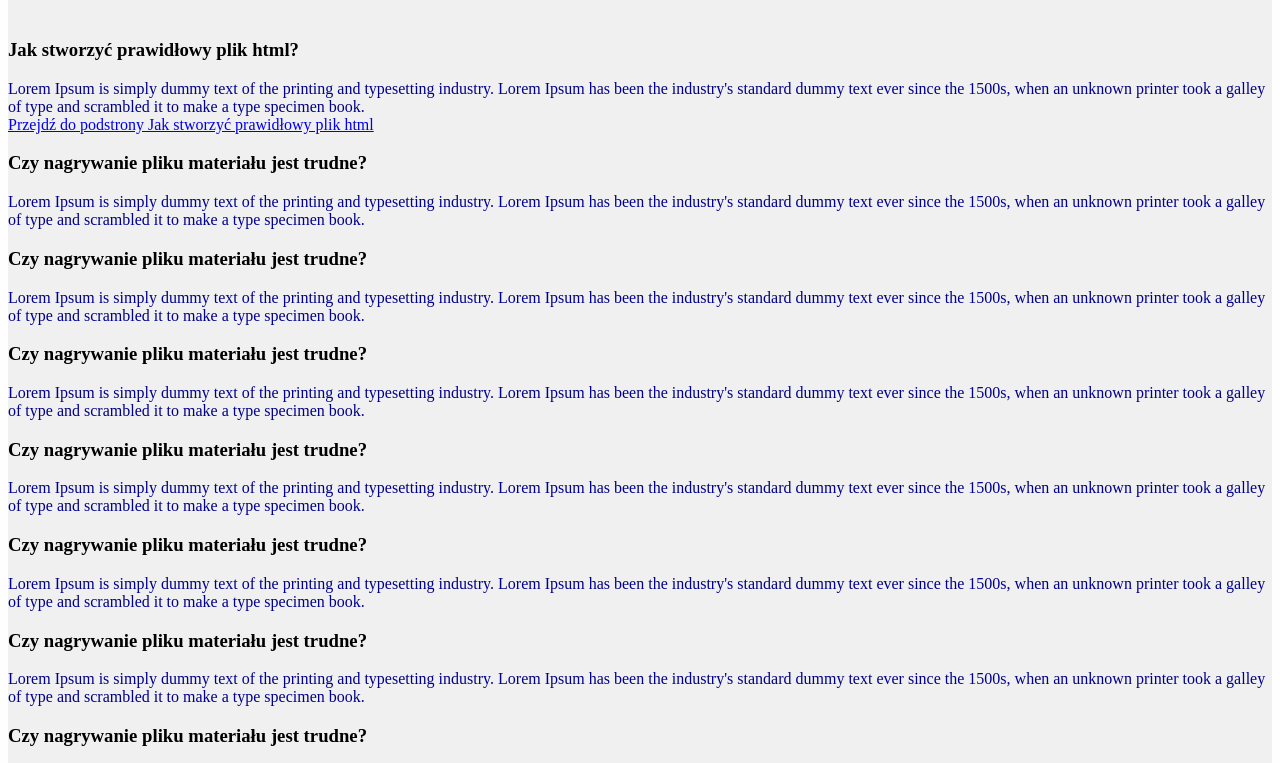
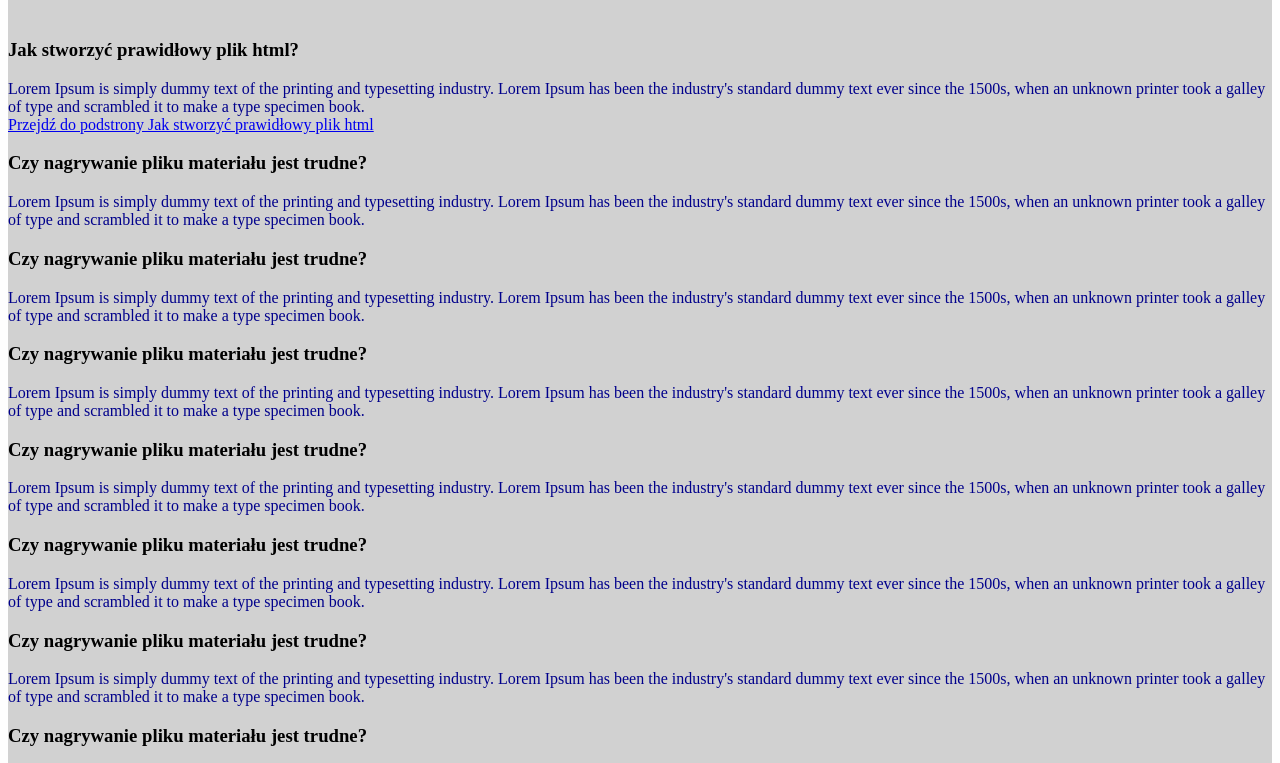
Before and after one commit to przemekwolo/homepage, a plain HTML site: page index.html in a window 1280 px wide. Shown: the part 330-1093 px from the top of the page. Drawn offline with Linux system fonts and the light colour scheme.

Commit message:
feat: new bacground

```diff
--- a/style.css
+++ b/style.css
@@ -20,7 +20,7 @@ body {
 }
 
 .pamietniczek {
-    background: #f0f0f0;
+    background: #d1d1d1;
 }
 
 .heading {
```
